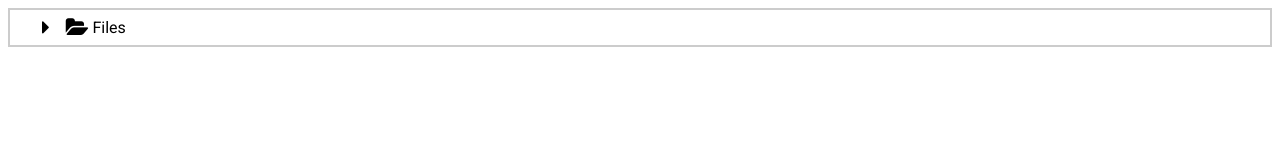
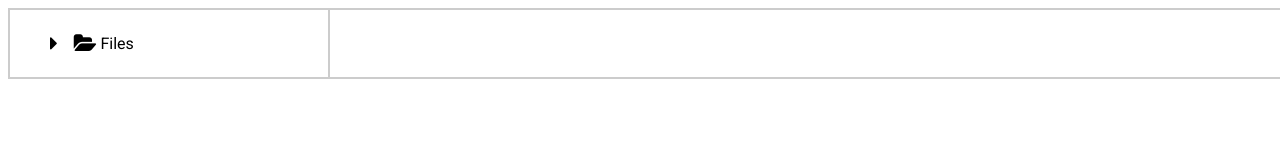
Before and after one commit to KabOOm356/cribl-file-explorer, a website built with webpack: page index.html in a window 1280 px wide. Built offline with nearby package versions, Linux system fonts and the light colour scheme.

Commit message:
Tweak styles.

```diff
--- a/src/components/FolderNav/NavItem/NavItemChildren/styles.less
+++ b/src/components/FolderNav/NavItem/NavItemChildren/styles.less
@@ -2,7 +2,7 @@
   display: none;
   margin-left: 0.5rem;
 
-  :global(.open) > & {
+  &:global(.open) {
     display: block;
   }
 }
--- a/src/components/FolderNav/NavItem/NavItemExpand/styles.less
+++ b/src/components/FolderNav/NavItem/NavItemExpand/styles.less
@@ -5,7 +5,7 @@
   transform: rotate(0deg);
   transition: transform 0.2s ease-in-out, background-color 0.2s ease-in-out;
 
-  :global(.open) > & {
+  &:global(.open) {
     transform: rotate(90deg);
   }
 }
--- a/src/components/FolderNav/NavItem/NavItemName/index.ts
+++ b/src/components/FolderNav/NavItem/NavItemName/index.ts
@@ -2,7 +2,7 @@ import { FileNode } from '@src/types/fileNode';
 import styles from './styles.less';
 
 const NavItemName = (node: FileNode) => {
-  const el = document.createElement('div');
+  const el = document.createElement('a');
   el.classList.add(styles.name);
   el.setAttribute('data-testid', 'nav-item-name');
   el.innerHTML = `
--- a/src/components/FolderNav/NavItem/NavItemName/styles.less
+++ b/src/components/FolderNav/NavItem/NavItemName/styles.less
@@ -3,6 +3,7 @@
   display: inline-block;
   padding: 0.5rem;
   transition: background-color 0.1s ease-in-out;
+  width: 100%;
 
   &:hover {
     background-color: #ddd;
--- a/src/components/FolderNav/NavItem/index.ts
+++ b/src/components/FolderNav/NavItem/index.ts
@@ -23,16 +23,21 @@ const NavItem = (node: FileNode) => {
 
   if (node.children.length) {
     const expand = NavItemExpand();
+    const children = NavItemChildren(node);
+
     expand.addEventListener('click', (e) => {
       e.preventDefault();
       e.stopPropagation();
-      root.classList.toggle('open');
+      expand.classList.toggle('open');
+      children.classList.toggle('open');
     });
 
-    const children = NavItemChildren(node);
+    const row = document.createElement('div');
+    row.classList.add(styles.row);
+    row.appendChild(expand);
+    row.appendChild(name);
 
-    root.appendChild(expand);
-    root.appendChild(name);
+    root.appendChild(row);
     root.appendChild(children);
   } else {
     root.appendChild(name);
--- a/src/components/FolderNav/NavItem/styles.less
+++ b/src/components/FolderNav/NavItem/styles.less
@@ -1,3 +1,12 @@
 .container {
-  margin-left: 1.5rem;
+  padding-left: 1rem;
+  width: 100%;
 }
+
+.row {
+  align-items: center;
+  display: flex;
+  flex-wrap: nowrap;
+  justify-content: flex-start;
+  width: 100%;
+}
--- a/src/components/FolderNav/styles.less
+++ b/src/components/FolderNav/styles.less
@@ -1,5 +1,8 @@
 .container {
+  border-right: 2px solid #ccc;
   display: flex;
   flex-direction: column;
   justify-items: stretch;
+  min-width: 20rem;
+  padding: 1rem;
 }
--- a/src/global.less
+++ b/src/global.less
@@ -4,6 +4,11 @@ html {
   box-sizing: border-box;
 }
 
+body {
+  height: 100vh;
+  width: 100vw;
+}
+
 *, *:before, *:after {
   box-sizing: inherit;
 }
```
Also changed, not shown: src/components/FolderNav/NavItem/NavItem.test.ts (+6 -2 lines).
